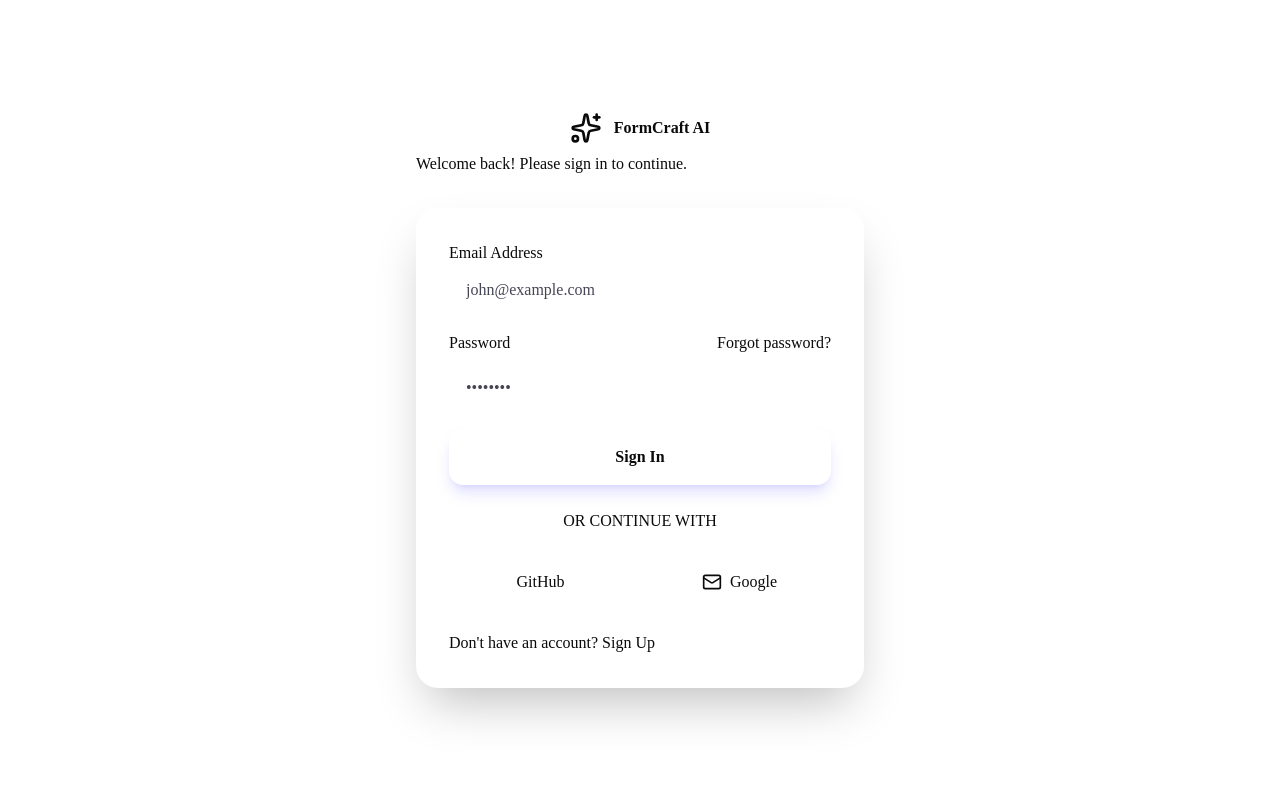
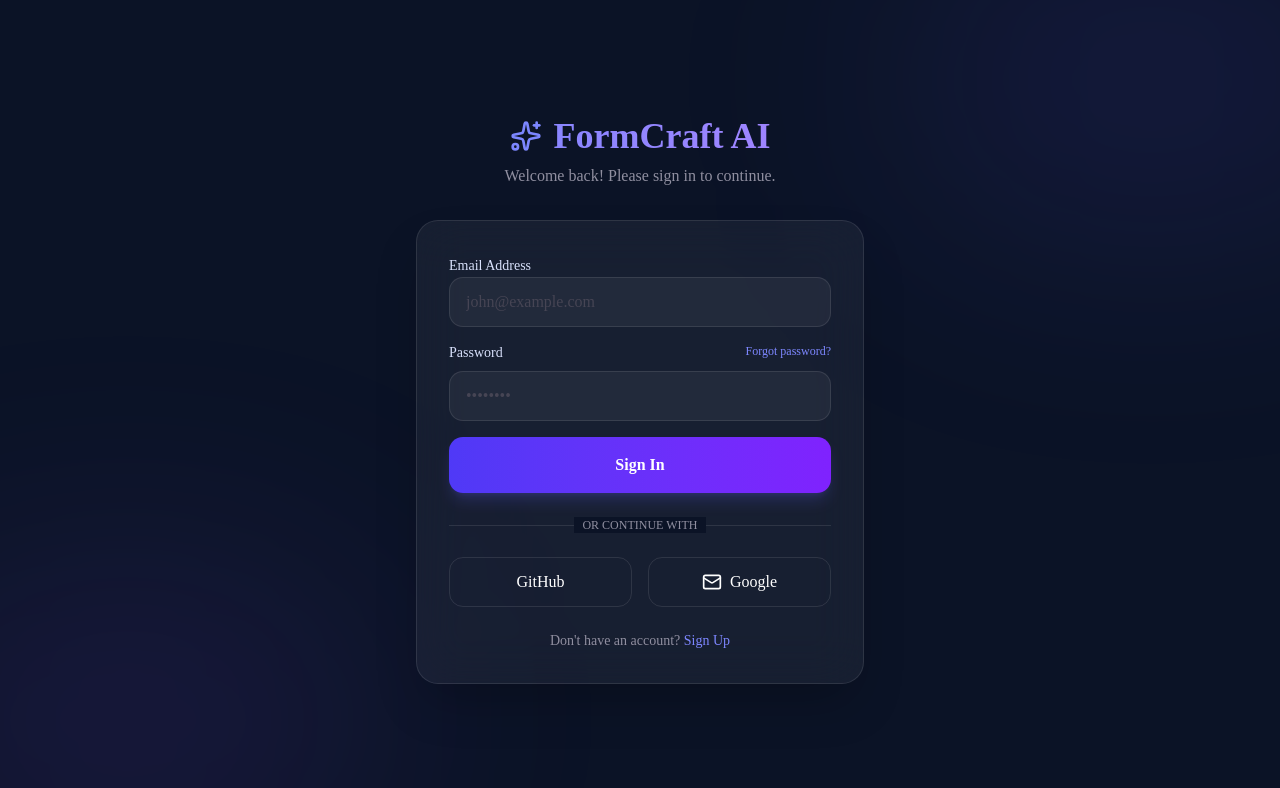
Before and after one commit to binay-das/ai-form-builder, a Next.js app: page /signin in a window 1280 px wide. Shown: the top 788 px of the page. Built offline with nearby package versions, Linux system fonts and the light colour scheme.

Commit message:
ui: wrap sign-in in Suspense and fix broken tailwind styles on auth pages

```diff
--- a/app/signin/page.tsx
+++ b/app/signin/page.tsx
@@ -1,12 +1,12 @@
 "use client";
 
-import { useState } from "react";
+import { useState, Suspense } from "react";
 import { signIn } from "next-auth/react";
 import { useRouter, useSearchParams } from "next/navigation";
 import Link from "next/link";
 import { Loader2, Sparkles, Mail } from "lucide-react";
 
-export default function SigninPage() {
+function SigninForm() {
   const [email, setEmail] = useState("");
   const [password, setPassword] = useState("");
   const [isLoading, setIsLoading] = useState(false);
@@ -40,42 +40,42 @@ export default function SigninPage() {
   };
 
   return (
-    <div className="min-h-screen flex items-center justify-center p-4 relative overflow-hidden">
-      <div className="absolute top-[-10%] right-[-10%] w-[40%] h-[40%] blur-[120px] rounded-full" />
-      <div className="absolute bottom-[-10%] left-[-10%] w-[40%] h-[40%] blur-[120px] rounded-full" />
+    <div className="min-h-screen bg-[#0b1326] flex items-center justify-center p-4 relative overflow-hidden">
+      <div className="absolute top-[-10%] right-[-10%] w-[40%] h-[40%] bg-indigo-500/10 blur-[120px] rounded-full" />
+      <div className="absolute bottom-[-10%] left-[-10%] w-[40%] h-[40%] bg-violet-500/10 blur-[120px] rounded-full" />
 
       <div className="w-full max-w-md z-10">
-        <div className="  center mb-8 space-y-2">
-          <h1 className="  4xl font-bold  clip-text   transparent flex items-center justify-center">
-            <Sparkles className="h-8 w-8 mr-3   indigo-400" />
+        <div className="text-center mb-8 space-y-2">
+          <h1 className="text-4xl font-bold bg-linear-to-r from-indigo-400 to-violet-400 bg-clip-text text-transparent flex items-center justify-center">
+            <Sparkles className="h-8 w-8 mr-3 text-indigo-400" />
             FormCraft AI
           </h1>
-          <p className="  [#908fa0]">Welcome back! Please sign in to continue.</p>
+          <p className="text-[#908fa0]">Welcome back! Please sign in to continue.</p>
         </div>
 
-        <div className=" white/5 border border-white/10 backdrop-blur-xl rounded-3xl p-8 shadow-2xl space-y-6">
+        <div className="bg-white/5 border border-white/10 backdrop-blur-xl rounded-3xl p-8 shadow-2xl space-y-6">
           {error && (
-            <div className=" rose-500/10 border border-rose-500/20   rose-400 px-4 py-3 rounded-xl   sm   center">
+            <div className="bg-rose-500/10 border border-rose-500/20 text-rose-400 px-4 py-3 rounded-xl text-sm text-center">
               {error}
             </div>
           )}
 
           <form onSubmit={onSubmit} className="space-y-4">
             <div className="space-y-2">
-              <label className="  sm font-medium   [#dae2fd]">Email Address</label>
+              <label className="text-sm font-medium text-[#dae2fd]">Email Address</label>
               <input
                 required
                 type="email"
                 value={email}
                 onChange={(e) => setEmail(e.target.value)}
                 placeholder="john@example.com"
-                className="w-full  white/5 border border-white/10 rounded-xl py-3 px-4   white placeholder-[#464554] focus:outline-none focus:ring-2 focus:ring-indigo-500/50 transition-all"
+                className="w-full bg-white/5 border border-white/10 rounded-xl py-3 px-4 text-white placeholder-[#464554] focus:outline-none focus:ring-2 focus:ring-indigo-500/50 transition-all"
               />
             </div>
             <div className="space-y-2">
               <div className="flex justify-between">
-                <label className="  sm font-medium   [#dae2fd]">Password</label>
-                <Link href="#" className="  xs   indigo-400 hover:  indigo-300">Forgot password?</Link>
+                <label className="text-sm font-medium text-[#dae2fd]">Password</label>
+                <Link href="#" className="text-xs text-indigo-400 hover:text-indigo-300">Forgot password?</Link>
               </div>
               <input
                 required
@@ -83,13 +83,13 @@ export default function SigninPage() {
                 value={password}
                 onChange={(e) => setPassword(e.target.value)}
                 placeholder="••••••••"
-                className="w-full  white/5 border border-white/10 rounded-xl py-3 px-4   white placeholder-[#464554] focus:outline-none focus:ring-2 focus:ring-indigo-500/50 transition-all"
+                className="w-full bg-white/5 border border-white/10 rounded-xl py-3 px-4 text-white placeholder-[#464554] focus:outline-none focus:ring-2 focus:ring-indigo-500/50 transition-all"
               />
             </div>
 
             <button
               disabled={isLoading}
-              className="w-full py-4 rounded-xl  gradient-to-r from-indigo-600 to-violet-600   white font-bold hover:opacity-90 transition-all shadow-lg shadow-indigo-500/20 flex items-center justify-center"
+              className="w-full py-4 rounded-xl bg-linear-to-r from-indigo-600 to-violet-600 text-white font-bold hover:opacity-90 transition-all shadow-lg shadow-indigo-500/20 flex items-center justify-center cursor-pointer"
             >
               {isLoading ? (
                 <Loader2 className="h-5 w-5 animate-spin" />
@@ -103,24 +103,24 @@ export default function SigninPage() {
             <div className="absolute inset-0 flex items-center">
               <div className="w-full border-t border-white/10"></div>
             </div>
-            <div className="relative flex justify-center   xs uppercase">
-              <span className=" [#0b1326] px-2   [#908fa0]">Or continue with</span>
+            <div className="relative flex justify-center text-xs uppercase">
+              <span className="bg-[#0b1326] px-2 text-[#908fa0]">Or continue with</span>
             </div>
           </div>
 
           <div className="grid grid-cols-2 gap-4">
-            <button className="flex items-center justify-center py-3 px-4 rounded-xl border border-white/10   white hover: white/5 transition-all font-medium">
+            <button className="flex items-center justify-center py-3 px-4 rounded-xl border border-white/10 text-white hover:bg-white/5 transition-all font-medium cursor-pointer">
               GitHub
             </button>
-            <button className="flex items-center justify-center py-3 px-4 rounded-xl border border-white/10   white hover: white/5 transition-all font-medium">
+            <button className="flex items-center justify-center py-3 px-4 rounded-xl border border-white/10 text-white hover:bg-white/5 transition-all font-medium cursor-pointer">
               <Mail className="h-5 w-5 mr-2" />
               Google
             </button>
           </div>
 
-          <p className="  center   sm   [#908fa0]">
+          <p className="text-center text-sm text-[#908fa0]">
             Don't have an account?{" "}
-            <Link href="/signup" className="  indigo-400 hover:  indigo-300 font-medium">
+            <Link href="/signup" className="text-indigo-400 hover:text-indigo-300 font-medium">
               Sign Up
             </Link>
           </p>
@@ -129,3 +129,15 @@ export default function SigninPage() {
     </div>
   );
 }
+
+export default function SigninPage() {
+  return (
+    <Suspense fallback={
+      <div className="min-h-screen bg-[#0b1326] flex items-center justify-center p-4">
+        <Loader2 className="h-8 w-8 text-indigo-500 animate-spin" />
+      </div>
+    }>
+      <SigninForm />
+    </Suspense>
+  );
+}
```
Also changed, not shown: app/signup/page.tsx (+22 -22 lines).
